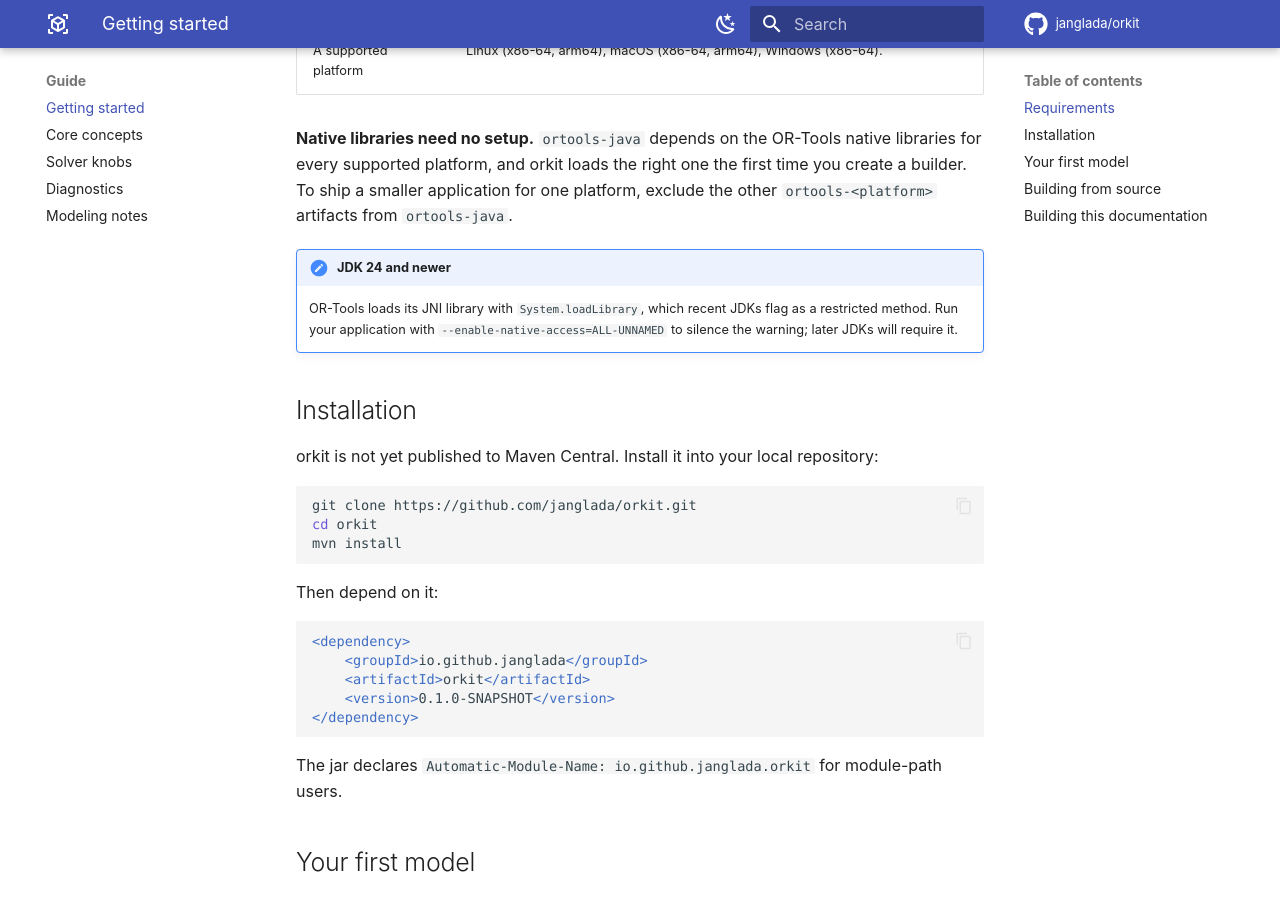
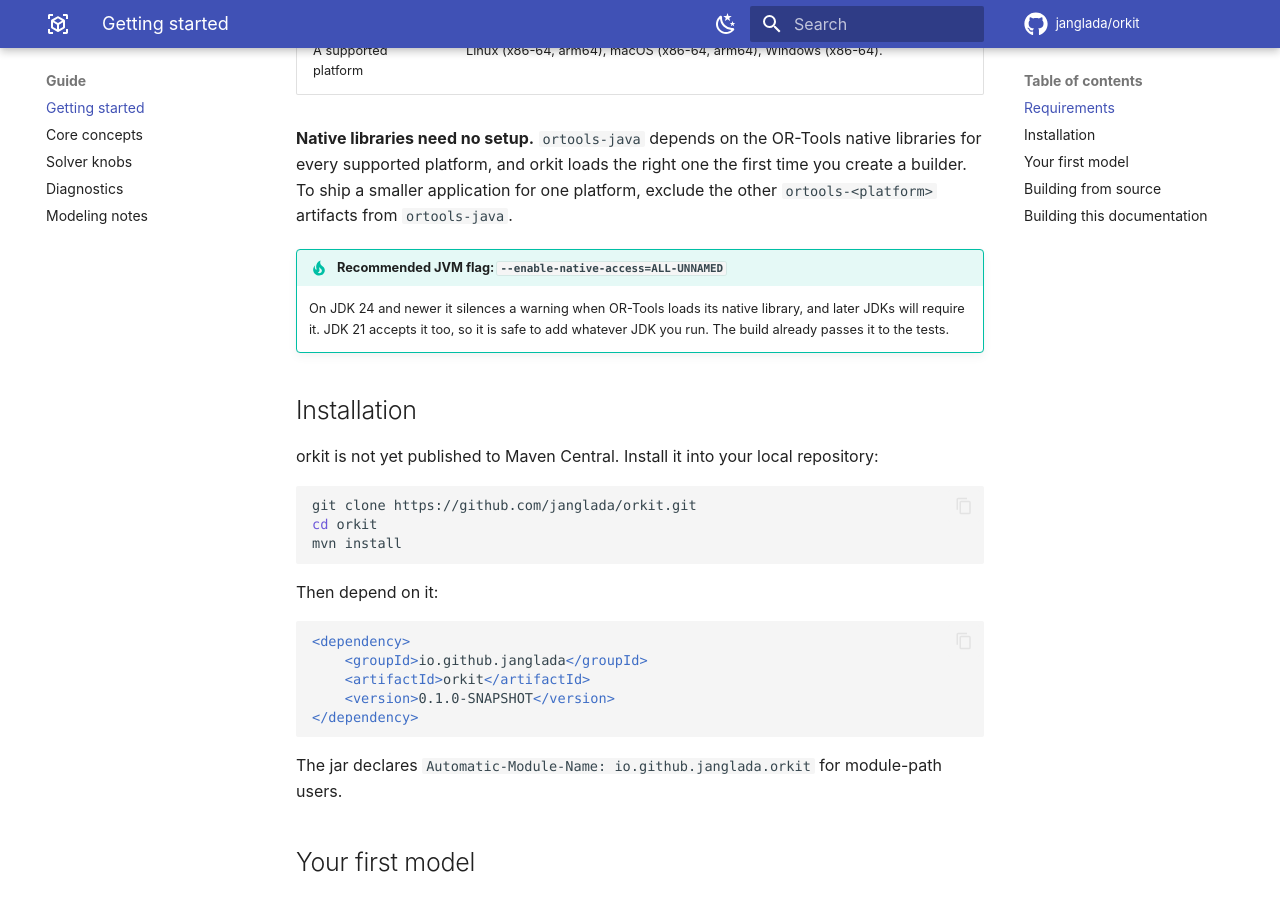
Before and after one commit to janglada/orkit, an MkDocs documentation site: the page built from docs/guide/getting-started.md, in a window 1280 px wide and 900 px high, scrolled down 428 px. Built offline with MkDocs 1.6.1 and Material for MkDocs 9.7.7, drawn with Linux system fonts in a browser that asks for light colours; plug-ins that fetch from the network failed and are left out; comment, search, counter and statistics services are not loaded.

Commit message:
Clarify Java requirement: JDK 21 minimum, native-access flag recommended
The "JDK 24+" bullet read like a second minimum version. JDK 21 is the
minimum; --enable-native-access=ALL-UNNAMED is a recommended flag that
silences a warning on JDK 24 and newer and is accepted by JDK 21 too.

```diff
--- a/docs/guide/getting-started.md
+++ b/docs/guide/getting-started.md
@@ -13,10 +13,10 @@ for every supported platform, and orkit loads the right one the first time you c
 builder. To ship a smaller application for one platform, exclude the other
 `ortools-<platform>` artifacts from `ortools-java`.
 
-!!! note "JDK 24 and newer"
-    OR-Tools loads its JNI library with `System.loadLibrary`, which recent JDKs flag as a
-    restricted method. Run your application with `--enable-native-access=ALL-UNNAMED` to
-    silence the warning; later JDKs will require it.
+!!! tip "Recommended JVM flag: `--enable-native-access=ALL-UNNAMED`"
+    On JDK 24 and newer it silences a warning when OR-Tools loads its native library, and
+    later JDKs will require it. JDK 21 accepts it too, so it is safe to add whatever JDK you
+    run. The build already passes it to the tests.
 
 ## Installation
 
```
Also changed, not shown: README.md (+2 -2 lines).
